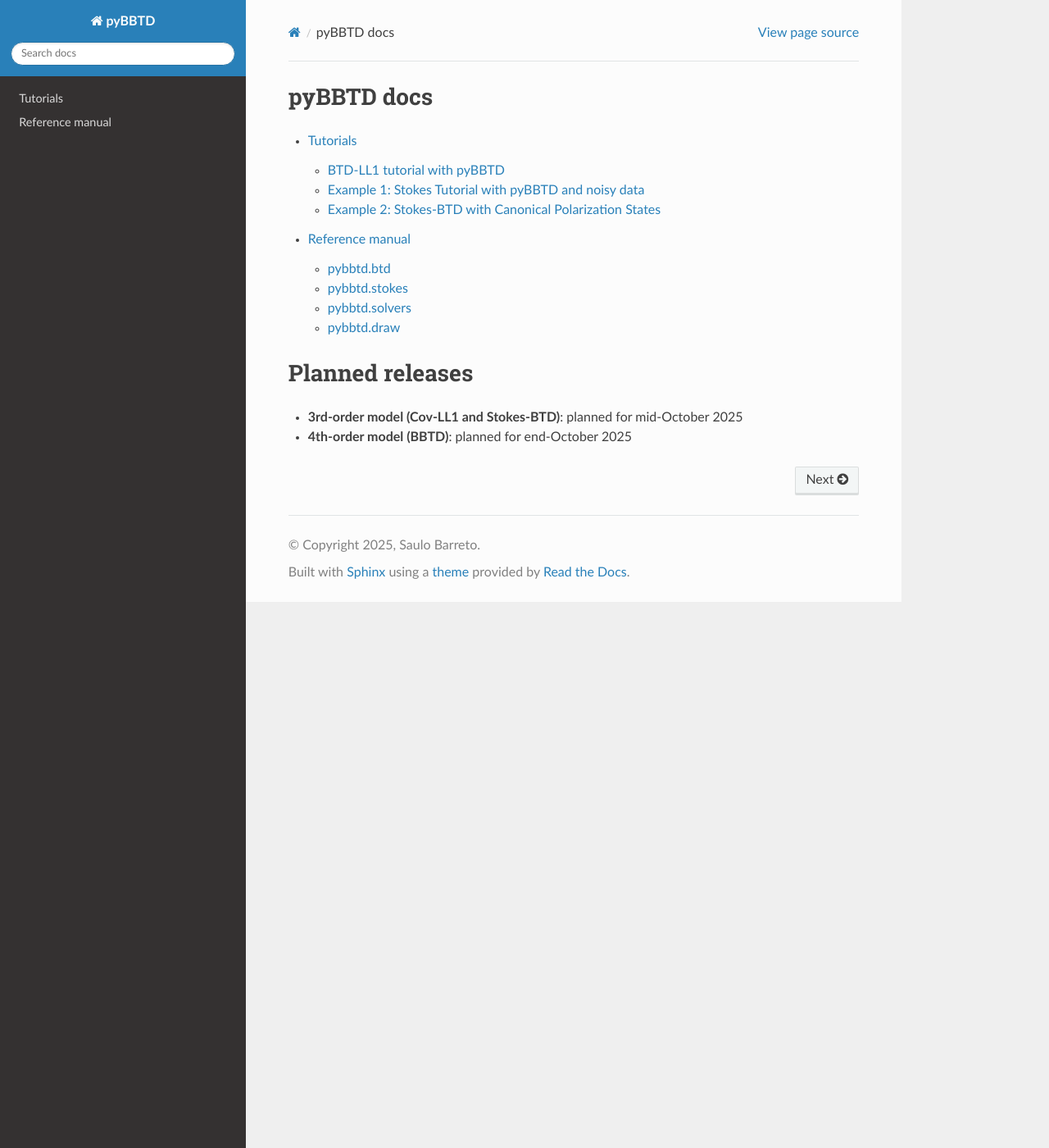
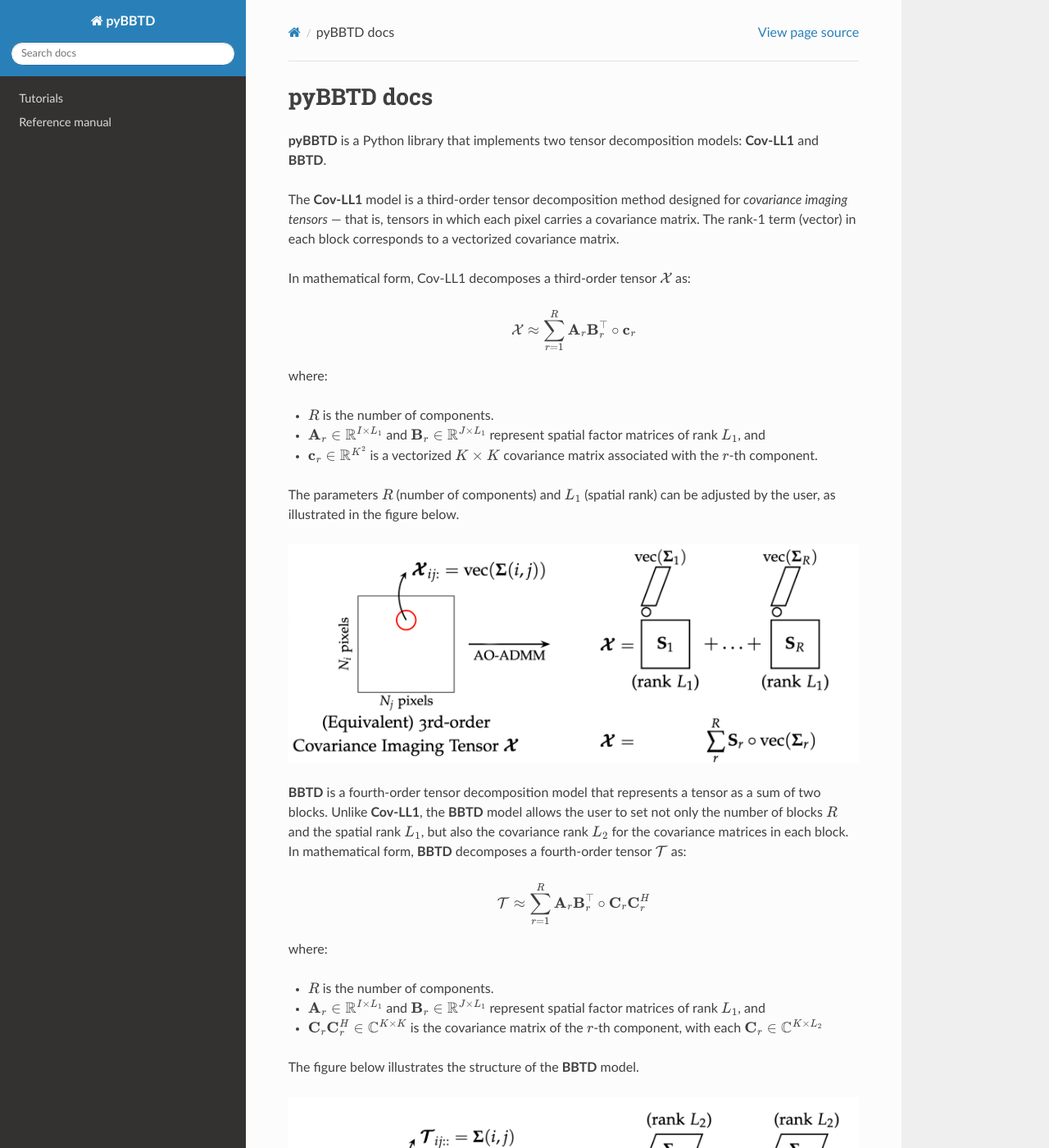
Before and after one commit to scbarreto/pyBBTD, a Sphinx documentation site: the page built from docs/index.rst, in a window 1280 px wide and 1400 px high. Shown: the whole window at 82% size. Built offline with Sphinx 7.4.7 and the Read the Docs theme 3.1.0, drawn with Linux system fonts in a browser that asks for light colours; pages that are not in the unit, such as notebooks, are missing from menus; some of the changed text lies outside the part shown.

Commit message:
Fixed kmeans for covll1 and Stokes. Tutorial for covll1 added and homepage updated.

```diff
--- a/docs/index.rst
+++ b/docs/index.rst
@@ -5,7 +5,52 @@
 
 pyBBTD docs
 ====================
+**pyBBTD** is a Python library that implements two tensor decomposition models: **Cov-LL1** and **BBTD**.
 
+The **Cov-LL1** model is a third-order tensor decomposition method designed for *covariance imaging tensors* — that is, tensors in which each pixel carries a covariance matrix. The rank-1 term (vector) in each block corresponds to a vectorized covariance matrix.
+
+In mathematical form, Cov-LL1 decomposes a third-order tensor :math:`\mathcal{X}` as:
+
+.. math::
+
+   \mathcal{X} \approx \sum_{r=1}^{R} \mathbf{A}_r \mathbf{B}_r^{\top} \circ \mathbf{c}_r
+
+where:
+
+- :math:`R` is the number of components.
+
+- :math:`\mathbf{A}_r \in \mathbb{R}^{I \times L_1}` and :math:`\mathbf{B}_r \in \mathbb{R}^{J \times L_1}` represent spatial factor matrices of rank :math:`L_1`, and
+
+- :math:`\mathbf{c}_r \in \mathbb{R}^{K^2}` is a vectorized :math:`K \times K` covariance matrix associated with the :math:`r`-th component.
+
+The parameters :math:`R` (number of components) and :math:`L_1` (spatial rank) can be adjusted by the user, as illustrated in the figure below.
+
+
+.. image:: index_files/model_covll1.png
+
+
+**BBTD** is a fourth-order tensor decomposition model that represents a tensor as a sum of two blocks.
+Unlike **Cov-LL1**, the **BBTD** model allows the user to set not only the number of blocks :math:`R` and the spatial rank :math:`L_1`, but also the covariance rank :math:`L_2` for the covariance matrices in each block.
+In mathematical form, **BBTD** decomposes a fourth-order tensor :math:`\mathcal{T}` as:
+
+.. math::
+
+   \mathcal{T} \approx \sum_{r=1}^{R} \mathbf{A}_r \mathbf{B}_r^{\top} \circ \mathbf{C}_r\mathbf{C}_r^{H}
+
+where:
+
+- :math:`R` is the number of components.
+
+- :math:`\mathbf{A}_r \in \mathbb{R}^{I \times L_1}` and :math:`\mathbf{B}_r \in \mathbb{R}^{J \times L_1}` represent spatial factor matrices of rank :math:`L_1`, and
+
+- :math:`\mathbf{C}_r\mathbf{C}_r^{H} \in \mathbb{C}^{K \times K}` is the covariance matrix of the :math:`r`-th component, with each :math:`\mathbf{C}_r \in \mathbb{C}^{K \times L_2}`
+
+
+
+The figure below illustrates the structure of the **BBTD** model.
+
+
+.. image:: index_files/model_bbtd.png
 .. toctree::
    :maxdepth: 2
 
@@ -15,5 +60,4 @@
 Planned releases
 ====================
 
-- **3rd-order model (Cov-LL1 and Stokes-BTD)**: planned for mid-October 2025
-- **4th-order model (BBTD)**: planned for end-October 2025
+- **4th-order model (BBTD)**: planned for early-November 2025
--- a/docs/reference.rst
+++ b/docs/reference.rst
@@ -9,8 +9,9 @@
 .. toctree::
    :maxdepth: 2
 
+   reference_covll1
    reference_btd
    reference_stokes
    reference_solvers
-   reference_draw
+   reference_visualization
    reference_uniqueness
--- a/docs/tutorials/index.rst
+++ b/docs/tutorials/index.rst
@@ -8,4 +8,5 @@
    :maxdepth: 2
 
    btd
+   covll1
    stokes
```
Also changed, not shown: docs/reference_covll1.rst (added, +11 -0 lines), docs/reference_draw.rst (deleted, +0 -11 lines), docs/reference_uniqueness.rst (added, +11 -0 lines), docs/reference_visualization.rst (added, +11 -0 lines), docs/tutorials/covll1.rst (added, +52 -0 lines), docs/index_files/model_bbtd.png (added), docs/index_files/model_covll1.png (added), docs/tutorials/covll1_files/kmeans_covll1.png (added), 6 other files.
